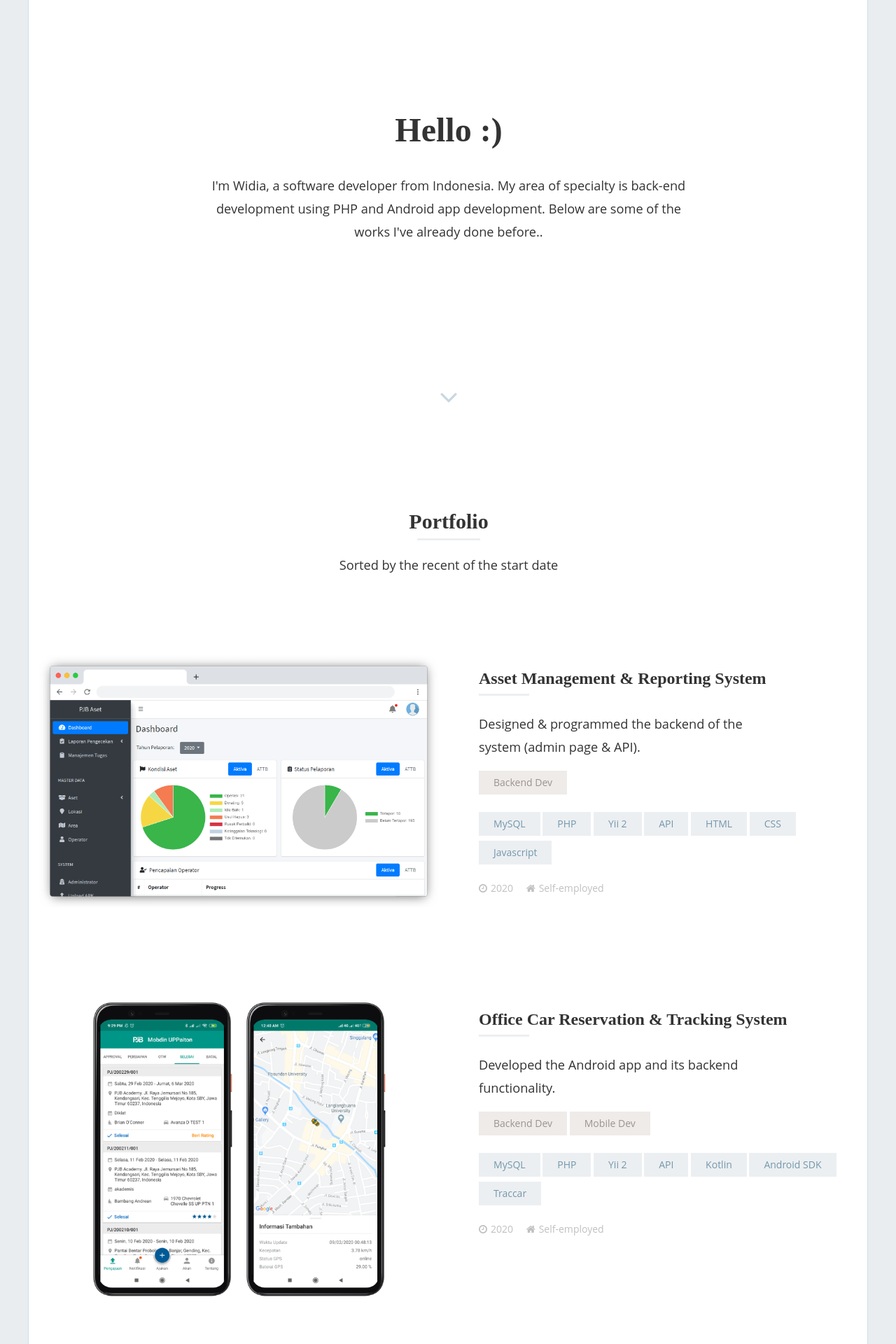
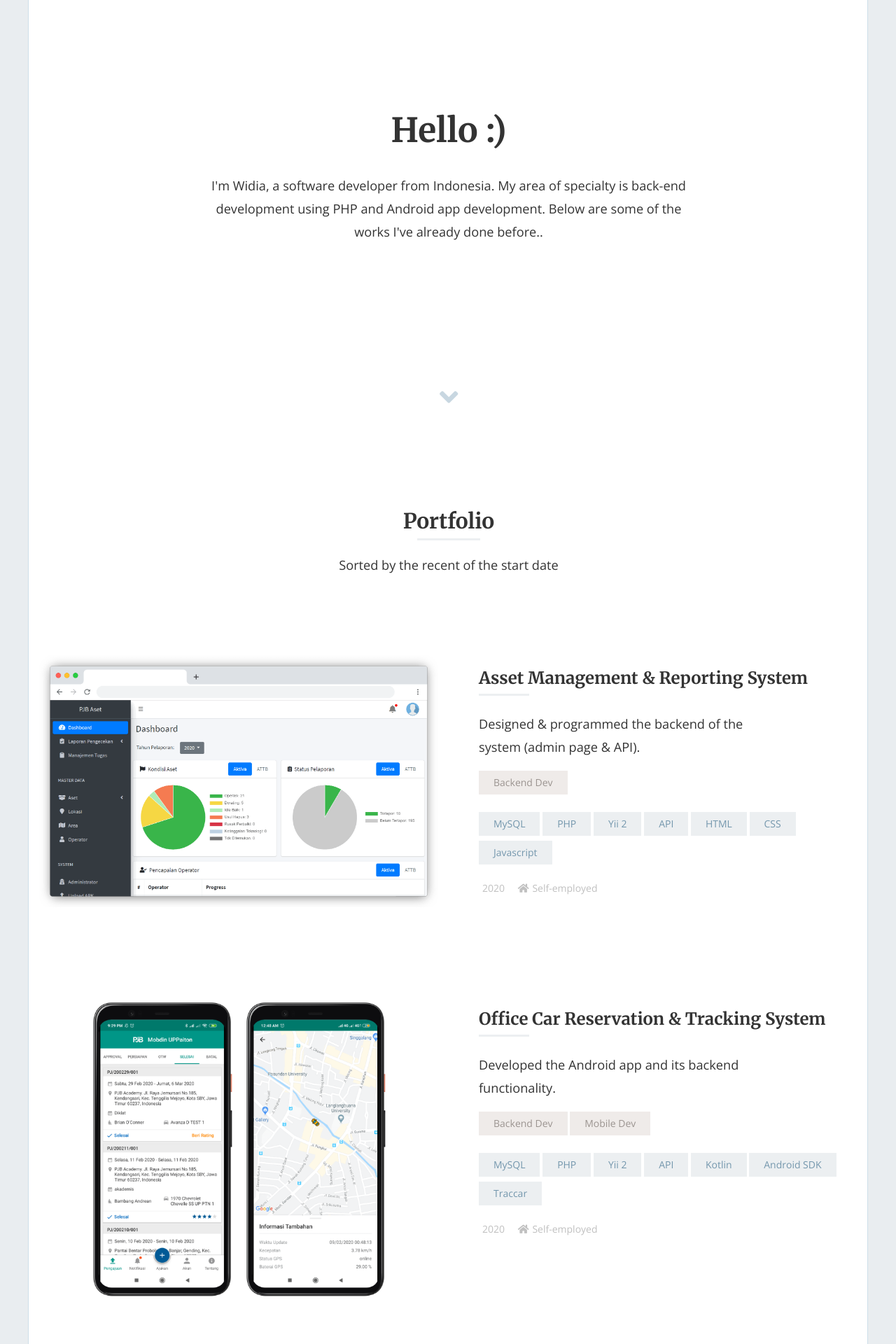
Before and after one commit to widiarifki/widiarifki.github.io, a Jekyll site: the page built from index.html, in a window 1280 px wide. Shown: the top 1920 px of the page at 70% size. Built offline with Jekyll 4.4.1, drawn with Linux system fonts in a browser that asks for light colours; nearby versions of some CDN libraries; the list of posts is cut into pages by our own code.

Commit message:
style & content

```diff
--- a/_includes/header.html
+++ b/_includes/header.html
@@ -18,10 +18,9 @@
   <link rel="icon" href="{{ site.url }}/img/favicon.png">
 
   <!-- Fonts -->
+  <link href='https://fonts.googleapis.com/css?family=Open+Sans:400,300,600,400italic,700|Merriweather:400,300,300italic,400italic,700' rel='stylesheet' type='text/css'>
   <link rel="stylesheet" href="https://cdnjs.cloudflare.com/ajax/libs/font-awesome/5.15.1/css/all.min.css" integrity="sha512-+4zCK9k+qNFUR5X+cKL9EIR+ZOhtIloNl9GIKS57V1MyNsYpYcUrUeQc9vNfzsWfV28IaLL3i96P9sdNyeRssA==" crossorigin="anonymous" />
-  <!-- <link href='https://fonts.googleapis.com/css?family=Open+Sans:400,300,600,400italic,700|Merriweather:400,300,300italic,400italic,700' rel='stylesheet' type='text/css'> -->
-
-  <link rel="stylesheet" href="//maxcdn.bootstrapcdn.com/font-awesome/4.5.0/css/font-awesome.min.css">
+  <!-- <link rel="stylesheet" href="//maxcdn.bootstrapcdn.com/font-awesome/4.5.0/css/font-awesome.min.css"> -->
 
   <!-- Styles -->
   <link rel="stylesheet" href="{{ "/css/animate.min.css" | prepend: site.baseurl }}">
```
Also changed, not shown: _posts/2020-12-23-kandangkambing.md (+1 -1 lines).
